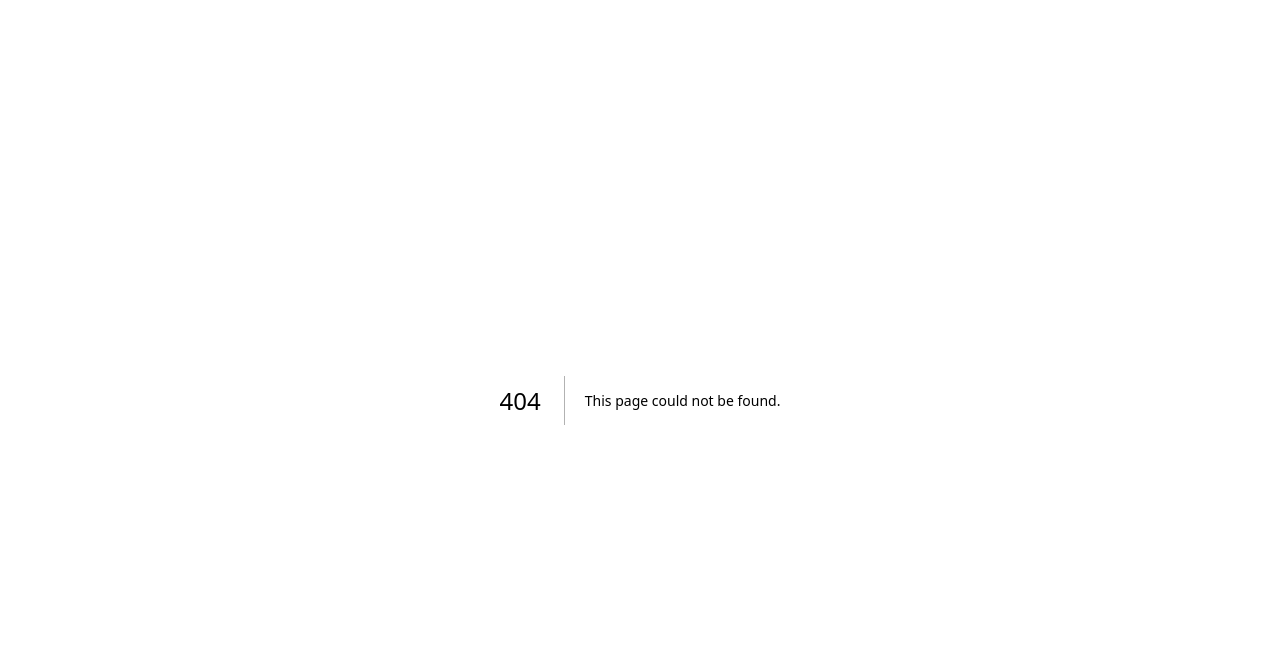
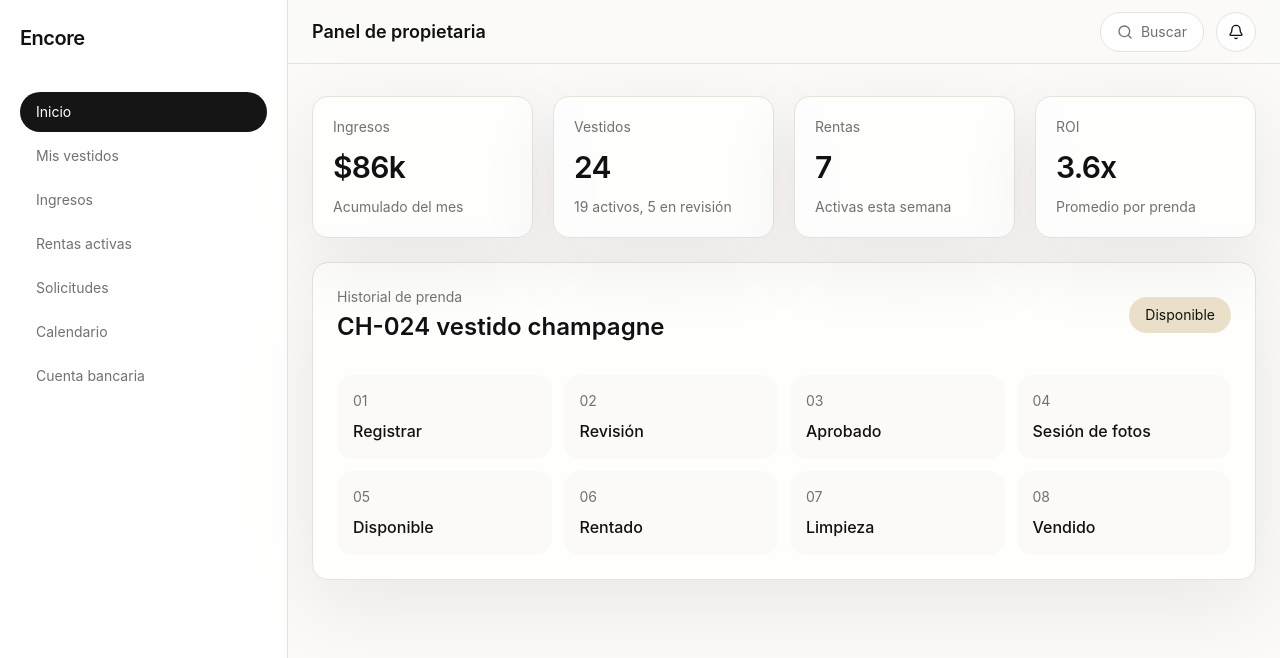
Before and after one commit to chemamaria74-lab/encore-collective, a Next.js app in the folder frontend/: page /dashboard in a window 1280 px wide. Before the commit this address had no page. Shown: the top 658 px of the page. Built offline with nearby package versions, Linux system fonts and the light colour scheme.

Commit message:
Add files via upload

```diff
--- /dev/null
+++ b/frontend/src/app/dashboard/page.tsx
@@ -0,0 +1,19 @@
+import { DashboardShell } from "@/components/dashboard/shell";
+import { GarmentTimeline } from "@/features/dashboard/garment-timeline";
+import { MetricCard } from "@/features/dashboard/metric-card";
+
+export default function OwnerDashboard() {
+  return (
+    <DashboardShell role="ROLE_OWNER" title="Panel de propietaria">
+      <div className="grid gap-5 md:grid-cols-4">
+        <MetricCard label="Ingresos" value="$86k" detail="Acumulado del mes" />
+        <MetricCard label="Vestidos" value="24" detail="19 activos, 5 en revisión" />
+        <MetricCard label="Rentas" value="7" detail="Activas esta semana" />
+        <MetricCard label="ROI" value="3.6x" detail="Promedio por prenda" />
+      </div>
+      <div className="mt-6">
+        <GarmentTimeline />
+      </div>
+    </DashboardShell>
+  );
+}
```
